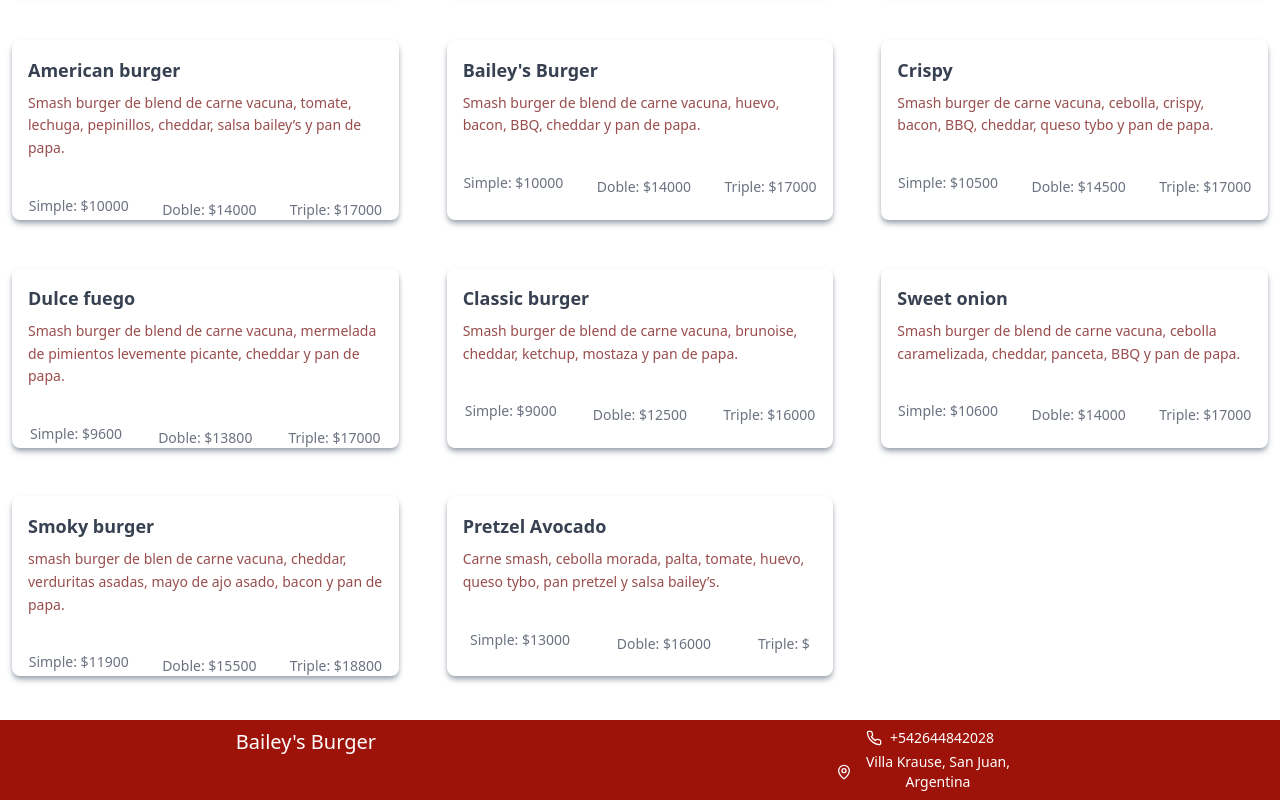
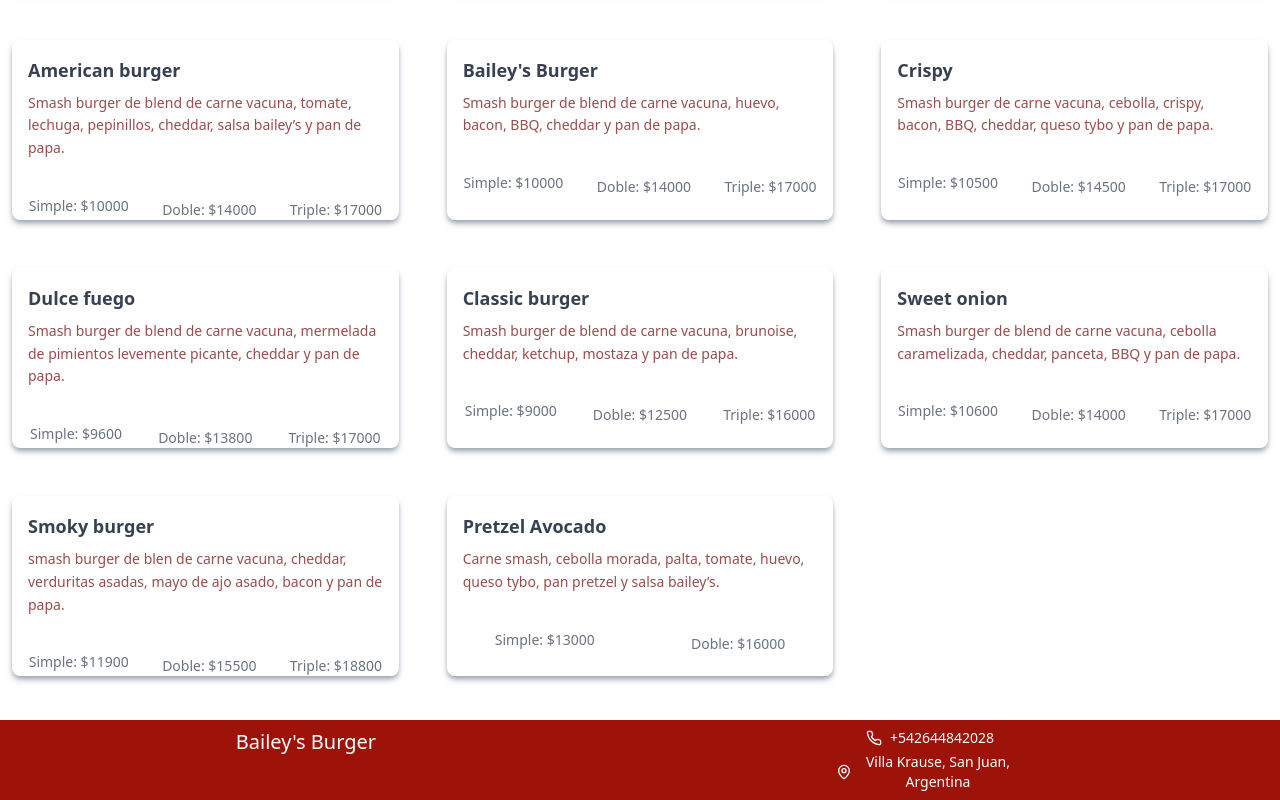
Before and after one commit to juanmartinlopez/Bailey, a React (Vite) app: page / in a window 1280 px wide. Shown: the part 348-1148 px from the top of the page. Built offline with nearby package versions, Linux system fonts and the light colour scheme.

Commit message:
arregle el run build

```diff
--- a/src/pages/DetailBurger/BurgerDetail.tsx
+++ b/src/pages/DetailBurger/BurgerDetail.tsx
@@ -68,7 +68,7 @@
         basePrice = burger.priceDoble;
         break;
       case "Triple":
-        basePrice = burger.priceTriple;
+        basePrice = burger.priceTriple ?? burger.priceDoble;
         break;
       default:
         basePrice = burger.priceSimple;
--- a/src/pages/Home/Card/Card.tsx
+++ b/src/pages/Home/Card/Card.tsx
@@ -60,9 +60,11 @@
           <p className="text-sm text-text-light">
             <span className="font-medium">Doble:</span> ${burger.priceDoble}
           </p>
-          <p className="text-sm text-text-light">
-            <span className="font-medium">Triple:</span> ${burger.priceTriple}
-          </p>
+          {burger.priceTriple && (
+            <p className="text-sm text-text-light">
+              <span className="font-medium">Triple:</span> ${burger.priceTriple}
+            </p>
+          )}
         </div>
       );
     } else {
--- a/src/types/Burger.ts
+++ b/src/types/Burger.ts
@@ -5,7 +5,7 @@
   image: string;
   priceSimple: number;
   priceDoble: number;
-  priceTriple: number;
+  priceTriple?: number;
 }
 
 export type BurgerDatabase = Record<number, Burger>;
```
